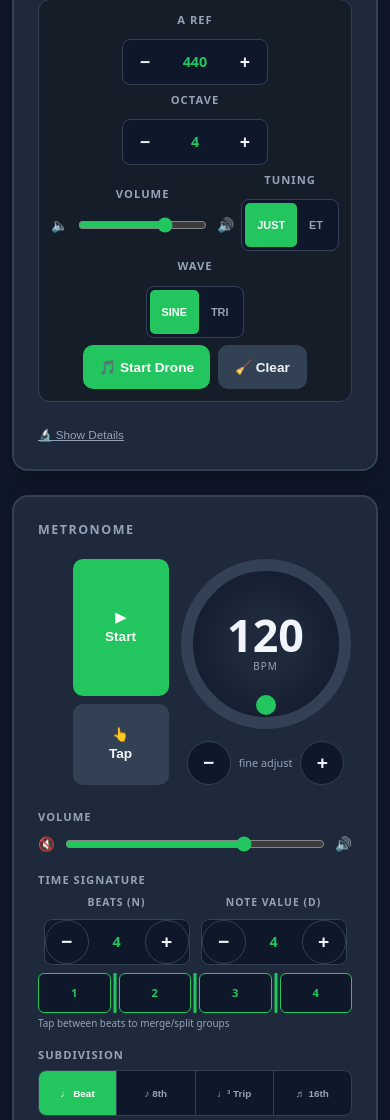
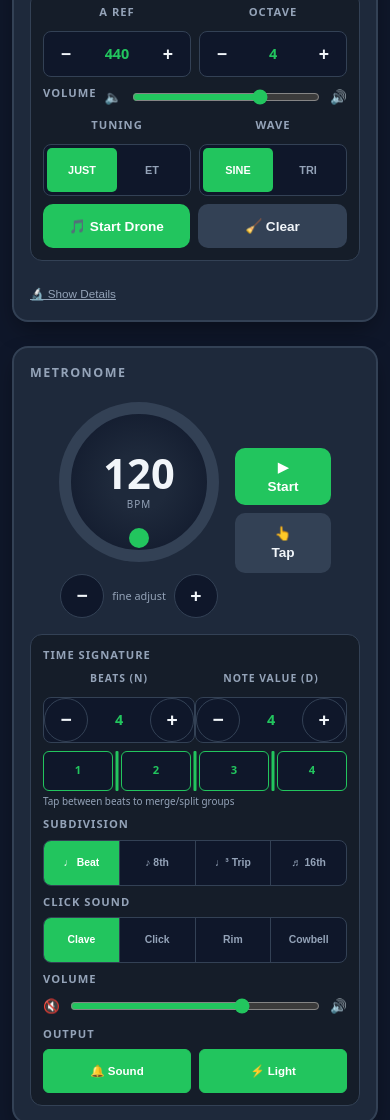
Before and after one commit to JeremyLoy/Musician-Practice-Tools, a plain HTML site: page index.html in a window 390 px wide. Shown: the part 456-1576 px from the top of the page. Drawn offline with Linux system fonts and the light colour scheme.

Commit message:
more customizeable metronome and fixed a bunch of mobile styling issues

````diff
--- a/CLAUDE.md
+++ b/CLAUDE.md
@@ -1,32 +1,55 @@
 # CLAUDE.md
 
 This file provides guidance to Claude Code (claude.ai/code) when working with code in this repository.
+
+## Target Platform
+
+**Primary users are musicians on mobile and tablet touch devices** (iPhone, iPad, Android). Desktop is supported but secondary. Every UI decision should be evaluated against a phone-sized screen first.
+
+- Minimum supported width: ~390px (iPhone 15 Pro)
+- Touch targets must be ≥ 44px in both dimensions
+- No hover-dependent interactions — all controls must work by tap alone
+- The BPM wheel drag, beat-group editor dividers, and all sliders are designed for finger use
 
 ## Running the App
 
 Open `index.html` directly in a browser — no build step, no package manager, no server required. There are no tests or linting tools.
 
+When using the MCP browser, a local server is running at `http://localhost:8000/project/index.html`.
+
 ## Architecture
 
-The entire application lives in a single file: **`index.html`** (~982 lines). HTML, CSS, and JavaScript are all inline. The JS is a `<script type="module">` block starting around line 266.
+The entire application lives in a single file: **`index.html`** (~1100 lines). HTML, CSS, and JavaScript are all inline. The JS is a `<script type="module">` block.
 
 ### Three Feature Modules (in order in the file)
 
-1. **Drone Machine** (~lines 337–515) — Plays sustained tones using Web Audio oscillators. Supports just intonation and equal temperament. State lives in `droneState` object (root note, interval Set, tuning, waveform, octave, volume). `startDrone()` / `stopDrone()` manage oscillator lifecycle; `droneSync()` is the main reconciliation function called after any state change.
+1. **Drone Machine** — Plays sustained tones using Web Audio oscillators. Supports just intonation and equal temperament. State lives in `droneState` object (root note, interval Set, tuning, waveform, octave, volume). `startDrone()` / `stopDrone()` manage oscillator lifecycle; `droneSync()` is the main reconciliation function called after any state change.
 
-2. **Metronome** (~lines 517–799) — Audio scheduling with 25ms tick interval and 100ms lookahead buffer. Four synthesized click sounds (`playClave`, `playClick`, `playRim`, `playCowbell`). BPM state is a plain `let` variable; most metronome state is individual variables. The wheel drag interaction uses fractional BPM accumulation for smooth control. `sched()` is the core scheduling loop.
+2. **Metronome** — Audio scheduling with 25ms tick interval and 100ms lookahead buffer. Four synthesized click sounds (`playClave`, `playClick`, `playRim`, `playCowbell`). Core state is the `meter` object (`groups`, `denom`, `subdivision`). `buildSchedule()` pre-computes a flat pulse array; `sched()` is the core scheduling loop. The wheel drag interaction uses fractional BPM accumulation for smooth control.
 
-3. **Audio Recorder** (~lines 801–971) — Uses MediaRecorder API. Detects supported MIME type at startup (mp4 on iOS, webm/ogg elsewhere). Recordings are stored as blobs in IndexedDB. WaveSurfer.js (loaded from CDN) handles playback visualization.
+3. **Audio Recorder** — Uses MediaRecorder API. Detects supported MIME type at startup (mp4 on iOS, webm/ogg elsewhere). Recordings are stored as blobs in IndexedDB. WaveSurfer.js (loaded from CDN) handles playback visualization.
 
 ### Shared Infrastructure
 
 - **`getCtx()`** — Lazy AudioContext initialization; called before any audio work. All three modules share one context.
-- **iOS audio unlock** (~lines 269–301) — On first user gesture, plays a silent embedded MP3 to bypass the iOS mute switch. This runs before any real audio.
+- **iOS audio unlock** — On first user gesture, plays a silent embedded MP3 to bypass the iOS mute switch. This runs before any real audio.
 - **Persistence** — `localStorage` (`PREFS_KEY = 'toolkit_prefs_v1'`) stores user preferences as JSON. IndexedDB (initialized by `initDB()`) stores audio memo blobs. `loadPrefs()` / `savePrefs()` sync all state on startup and after every change.
 
-### Initialization Order (lines 973–978)
+### Metronome State
+
+The `meter` object replaces the old `timeSig` / `subdivision` scalars:
+```js
+meter = {
+  groups: [1,1,1,1],  // pulse counts per beat group (e.g. [3,3] = 6/8, [2,2,3] = 7/8)
+  denom: 4,           // note value denominator (any positive integer)
+  subdivision: 1      // sub-clicks per pulse: 1/2/3/4
+}
 ```
-initDB() → updateBPM() → droneSync() → renderMemos()
+`buildSchedule()` must be called whenever `meter` or `bpm` changes. `applyMeterChange()` is the helper that calls `buildSchedule()`, resets `pulseIndex` if running, and saves prefs.
+
+### Initialization Order
+```
+initDB() → updateBPM() [calls buildSchedule()] → droneSync() → renderMemos()
 ```
 
 ## Key Patterns
@@ -35,3 +58,28 @@
 - **Audio nodes are ephemeral**: oscillators and sound nodes are created fresh for each note/beat and disconnected when done — never reused.
 - **iOS compatibility is intentional**: the `timeslice=250` in MediaRecorder, the silent MP3 unlock, MediaElement backend for WaveSurfer, and MIME type detection are all deliberate iOS workarounds — don't remove them.
 - **No external frameworks** — vanilla JS throughout; WaveSurfer.js is the only dependency (CDN).
+- **CSS scoping**: `.drone-row .control-group .stepper` and `.ts-spinner-group .stepper` are intentionally scoped to avoid conflicting with each other. The base `.stepper` styles the drone machine pill; the scoped rules adjust the metronome spinners. Be careful adding new `.stepper` rules.
+
+## Mobile Breakpoint
+
+Single breakpoint at `max-width: 600px`. At this width:
+- `.metro-layout` stacks to a single column (wheel on top, settings card below)
+- `.wheel-row` stays row: wheel left, Start+Tap column right
+- `.metro-controls` goes full-width
+- `.card` padding reduces to `1rem`
+
+## Self-Review Checklist
+
+Before considering any UI change done, verify at **both** of these sizes using the MCP browser's `resize_window` tool:
+
+1. **390 × 844** (iPhone — `mcp__Claude_in_Chrome__resize_window` width=390 height=844)
+   - No horizontal overflow / scroll
+   - All buttons reachable with a thumb (≥ 44px tap targets)
+   - Metronome wheel, Start, Tap, and beat-group editor all visible and usable
+   - Settings inner card is full-width
+
+2. **1280 × 900** (desktop)
+   - Two-column metronome layout intact
+   - No unexpected stretching or collapsing
+
+Restore to desktop size after testing.
--- a/index.html
+++ b/index.html
@@ -34,7 +34,13 @@
         .btn-toggle:active { opacity: 0.75; }
         .btn-toggle.active { background: var(--primary); border-color: var(--primary); color: #fff; }
 
-        .settings-bar { display: flex; flex-wrap: wrap; gap: 10px; padding: 1rem; background: rgba(0,0,0,0.3); border-radius: 12px; align-items: center; justify-content: center; border: 1px solid var(--border); }
+        .settings-bar { display: flex; flex-direction: column; gap: 10px; padding: 1rem; background: rgba(0,0,0,0.3); border-radius: 12px; border: 1px solid var(--border); }
+        .drone-row { display: flex; gap: 10px; align-items: center; justify-content: space-between; }
+        .drone-row .control-group { flex: 1; width: 0; }
+        .drone-row .control-group .stepper { width: 100%; justify-content: space-between; }
+        .drone-row .control-group .stepper .stepper-val { flex: 1; }
+        .drone-row .switch-ui { width: 100%; }
+        .drone-row .switch-ui button { flex: 1; }
         .control-group { display: flex; flex-direction: column; align-items: center; gap: 4px; }
         .switch-ui { display: flex; background: var(--bg); border-radius: 8px; padding: 3px; border: 1px solid var(--border); }
         .switch-ui button { background: transparent; color: var(--text-muted); border: none; padding: 10px 12px; font-size: 0.68rem; border-radius: 5px; cursor: pointer; font-weight: 700; min-height: 44px; touch-action: manipulation; transition: all 0.15s; }
@@ -81,9 +87,8 @@
 
         /* TIME SIGNATURE EDITOR */
         .ts-spinners { display:flex; justify-content:space-between; margin-bottom:8px; }
-        .ts-spinner-group { display:flex; flex-direction:column; gap:2px; align-items:center; flex:1; }
-        .stepper { display:flex; align-items:center; gap:8px; }
-        .stepper-val { min-width:32px; text-align:center; font-weight:700; font-size:1.1rem; color:var(--text); }
+        .ts-spinner-group { display:flex; flex-direction:column; gap:4px; align-items:center; flex:1; }
+        .ts-spinner-group .stepper { width:100%; justify-content:space-between; }
         .beat-group-editor { display:flex; align-items:stretch; margin-top:6px; width:100%; }
         .bg-cell {
             background:var(--bg); border:1px solid var(--primary);
@@ -129,22 +134,36 @@
         .stepper-btn:active { background: var(--primary); color: #fff; }
         .stepper-val { color: var(--primary); font-weight: 700; font-size: 0.9rem; min-width: 40px; text-align: center; padding: 0 2px; }
 
-        /* RESPONSIVE */
-        @media (max-width: 500px) {
+        /* RESPONSIVE — mobile/tablet first */
+        @media (max-width: 600px) {
             body { padding: 1rem 0.75rem; }
-            .btn-toggle { font-size: 0.72rem; padding: 12px 1px; }
-            .wheel-outer { width: 170px; height: 170px; }
-            #bpm-display { font-size: 2.8rem; }
-            .settings-bar { gap: 7px; padding: 0.75rem; }
+            .card { padding: 1rem; }
+            .btn-toggle { font-size: 0.72rem; padding: 12px 4px; }
+            .seg-ctrl button { font-size: 0.65rem; padding: 12px 2px; }
             button.main-action, button.secondary { padding: 0.6rem 1rem; font-size: 0.85rem; }
-            .metro-controls { min-width: unset; width: 100%; }
-            .seg-ctrl button { font-size: 0.62rem; padding: 12px 2px; }
-            .wheel-row { flex-direction: row; align-items: flex-start; }
-            .wheel-and-adj { flex: 1; align-items: center; }
-            .start-tap-col { flex-direction: column; width: auto; align-self: stretch; order: -1; flex: 0 0 96px; }
-            .metro-start-btn { flex: 2; height: auto; font-size: 1.6rem; padding: 0.5rem; }
-            .metro-tap-btn { flex: 1; font-size: 1rem; }
-            #metro-vol-row { order: -1; }
+            .settings-bar { gap: 8px; padding: 0.75rem; }
+
+            /* Metronome: stack wheel column full-width, controls below */
+            .metro-layout { flex-direction: column; gap: 1rem; }
+            .wheel-col { width: 100%; }
+
+            /* Wheel row: wheel centred, Start+Tap beside it */
+            .wheel-row { flex-direction: row; align-items: center; justify-content: center; gap: 1rem; }
+            .wheel-outer { width: 160px; height: 160px; }
+            #bpm-display { font-size: 2.6rem; }
+            .wheel-and-adj { align-items: center; }
+            .bpm-adj { justify-content: center; }
+
+            /* Start/Tap: tall column to the right of the wheel */
+            .start-tap-col { flex-direction: column; width: 96px; gap: 0.5rem; }
+            .metro-start-btn { flex: 1; font-size: 1.4rem; padding: 0.75rem 0.5rem; }
+            .metro-tap-btn { font-size: 1rem; padding: 0.6rem 0.5rem; }
+
+            /* Controls: full width */
+            .metro-controls { width: 100%; min-width: unset; }
+
+            /* Drone settings */
+            .drone-row { gap: 8px; }
         }
     </style>
 </head>
@@ -166,6 +185,7 @@
             <div class="interval-grid" id="intervalGrid"></div>
         </div>
         <div class="settings-bar">
+            <div class="drone-row">
                 <div class="control-group">
                     <span class="selector-label">A Ref</span>
                     <div class="stepper">
@@ -184,25 +204,30 @@
                     </div>
                     <input type="hidden" id="droneOctave" value="4" min="1" max="6">
                 </div>
-            <div class="control-group" style="flex:1;min-width:140px;">
+            </div>
+            <div class="drone-row">
                 <span class="selector-label">Volume</span>
                 <div class="vol-row"><span style="font-size:0.85rem;">🔈</span><input type="range" id="droneVolume" min="0" max="1" step="0.05" value="0.7"><span style="font-size:0.85rem;">🔊</span></div>
             </div>
-            <div class="control-group"><span class="selector-label">Tuning</span>
+            <div class="drone-row">
+                <div class="control-group">
+                    <span class="selector-label">Tuning</span>
                     <div class="switch-ui" id="tuningSwitch">
                         <button data-val="just" class="active">JUST</button>
                         <button data-val="equal">ET</button>
                     </div>
                 </div>
-            <div class="control-group"><span class="selector-label">Wave</span>
+                <div class="control-group">
+                    <span class="selector-label">Wave</span>
                     <div class="switch-ui" id="colorSwitch">
                         <button data-val="sine" class="active">SINE</button>
                         <button data-val="triangle">TRI</button>
                     </div>
                 </div>
-            <div style="display:flex;gap:8px;">
-                <button id="droneToggle" class="main-action">🎵 Start Drone</button>
-                <button id="droneClear" class="secondary">🧹 Clear</button>
+            </div>
+            <div class="drone-row">
+                <button id="droneToggle" class="main-action" style="flex:1;">🎵 Start Drone</button>
+                <button id="droneClear" class="secondary" style="flex:1;">🧹 Clear</button>
             </div>
         </div>
         <div>
@@ -240,6 +265,7 @@
             </div>
         </div>
         <div class="metro-controls">
+            <div class="settings-bar">
                 <div>
                     <span class="selector-label">Time Signature</span>
                     <div class="ts-spinners">
@@ -290,6 +316,7 @@
                     <div class="mode-row">
                         <button id="soundToggle" class="btn-toggle" style="flex:1;">🔔 Sound</button>
                         <button id="lightToggle" class="btn-toggle" style="flex:1;">⚡ Light</button>
+                    </div>
                 </div>
             </div>
         </div>
@@ -849,7 +876,7 @@
             if(pulse.isGroupBeat) playBeat(nextBeat, isDownbeat);
             else                  playSubdiv(nextBeat);
         }
-        if(metroLight) triggerFlash(nextBeat, isDownbeat);
+        if(metroLight && pulse.isGroupBeat) triggerFlash(nextBeat, isDownbeat);
         pulseIndex++;
         nextBeat += pulse.subDur;
     }
````
Lines whose indentation alone changed are shown as unchanged.
